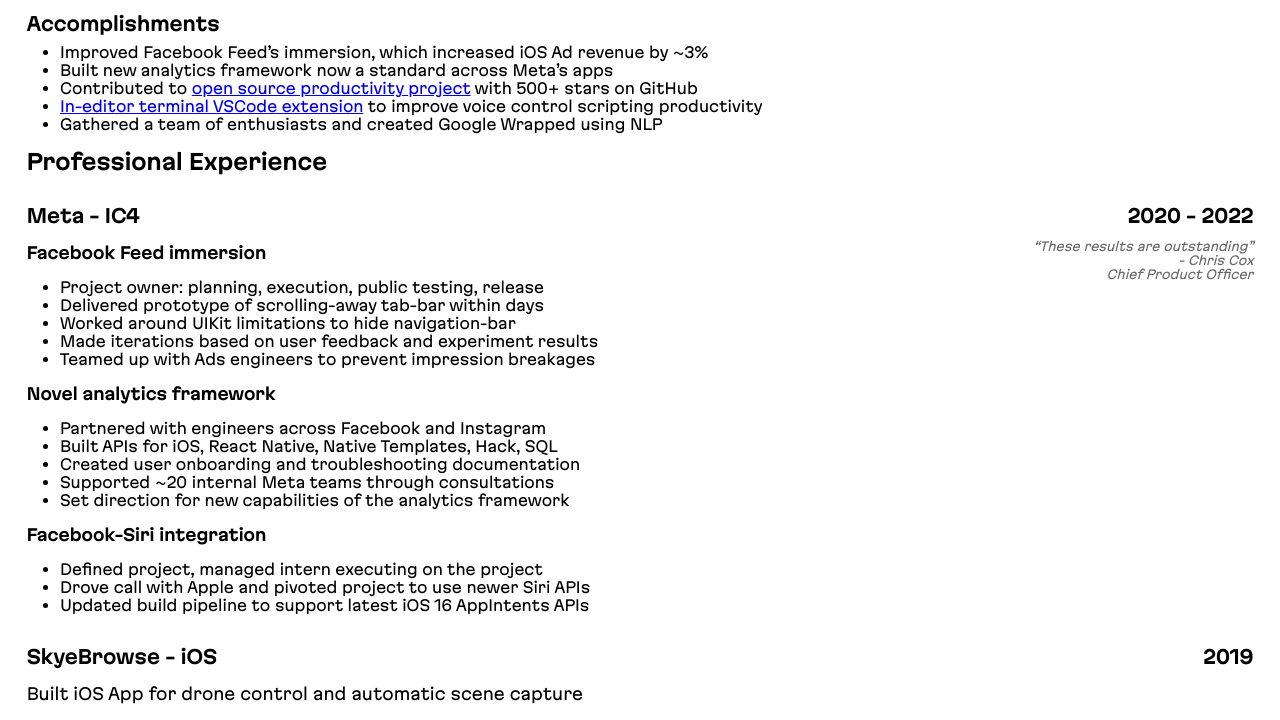
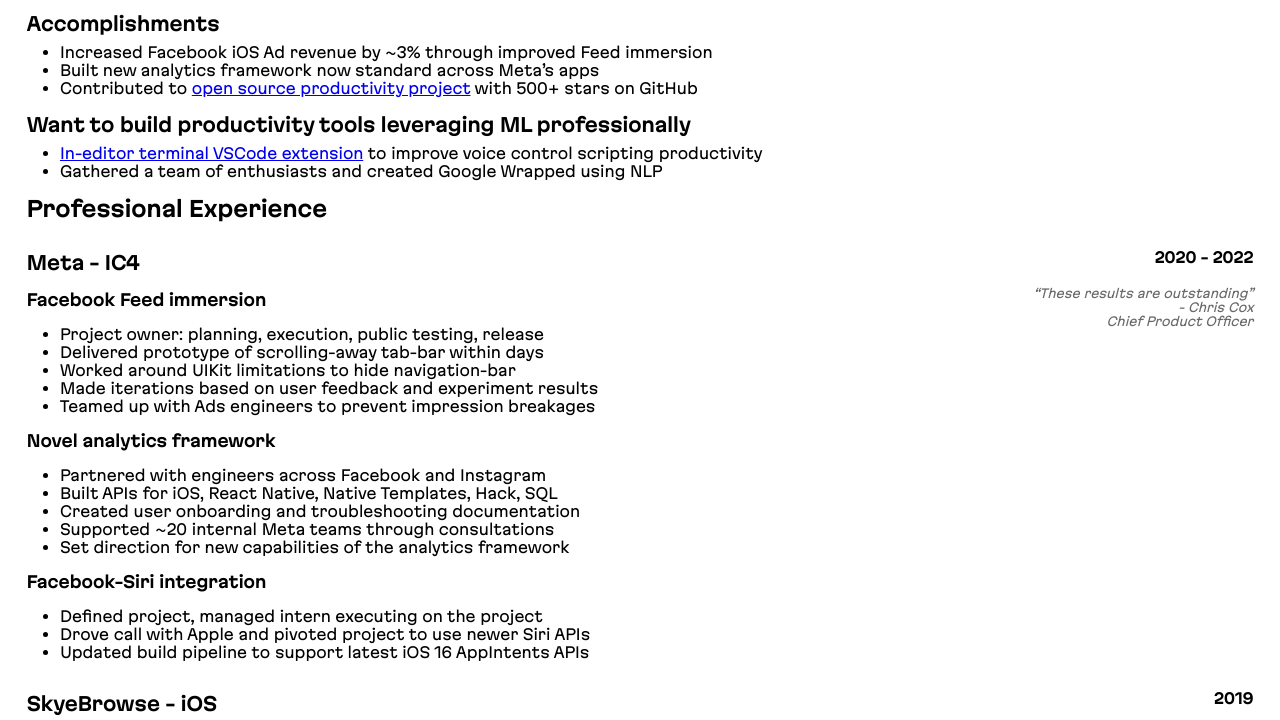
Before and after one commit to bra1nDump/resume, a website: page Resume.html in a window 1280 px wide. Shown: the part 80-800 px from the top of the page. Drawn offline with Linux system fonts and the light colour scheme.

Commit message:
Clearly stating I want to build productivity tools next

```diff
--- a/Resume.html
+++ b/Resume.html
@@ -60,6 +60,7 @@
 .experience-timeframe .timeframe {
 flex-grow: 1;
 text-align: right;
+font-size: 11pt;
 }
 
 .immersion-section {
@@ -128,12 +129,16 @@
     <!-- header -->
     <h2 id="accomplishments">Accomplishments</h2>
     <ul>
-    <li>Improved Facebook Feed’s immersion, which increased iOS Ad
-    revenue by ~3%</li>
-    <li>Built new analytics framework now a standard across Meta’s
+    <li>Increased Facebook iOS Ad revenue by ~3% through improved Feed
+    immersion</li>
+    <li>Built new analytics framework now standard across Meta’s
     apps</li>
     <li>Contributed to <a href="https://github.com/cursorless-dev/cursorless">open source
     productivity project</a> with 500+ stars on GitHub</li>
+    </ul>
+    <h2 id="want-to-build-productivity-tools-leveraging-ml-professionally">Want
+    to build productivity tools leveraging ML professionally</h2>
+    <ul>
     <li><a href="https://github.com/bra1nDump/bash-editor">In-editor
     terminal VSCode extension</a> to improve voice control scripting
     productivity</li>
--- a/style.css
+++ b/style.css
@@ -63,6 +63,7 @@
 .experience-timeframe .timeframe {
   flex-grow: 1;
   text-align: right;
+  font-size: 11pt;
 }
 
 /* Quote */
```
Also changed, not shown: Resume.md (+5 -2 lines), 1 other file.
